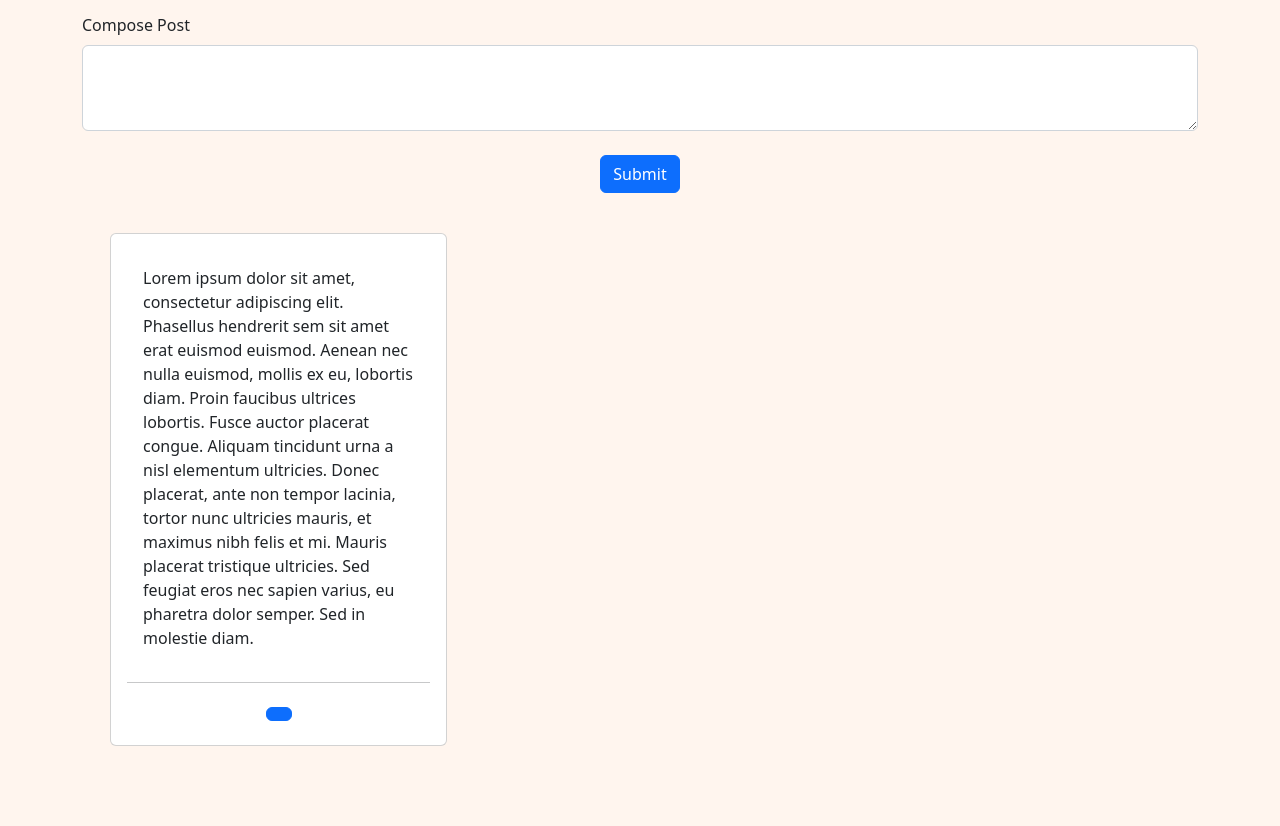
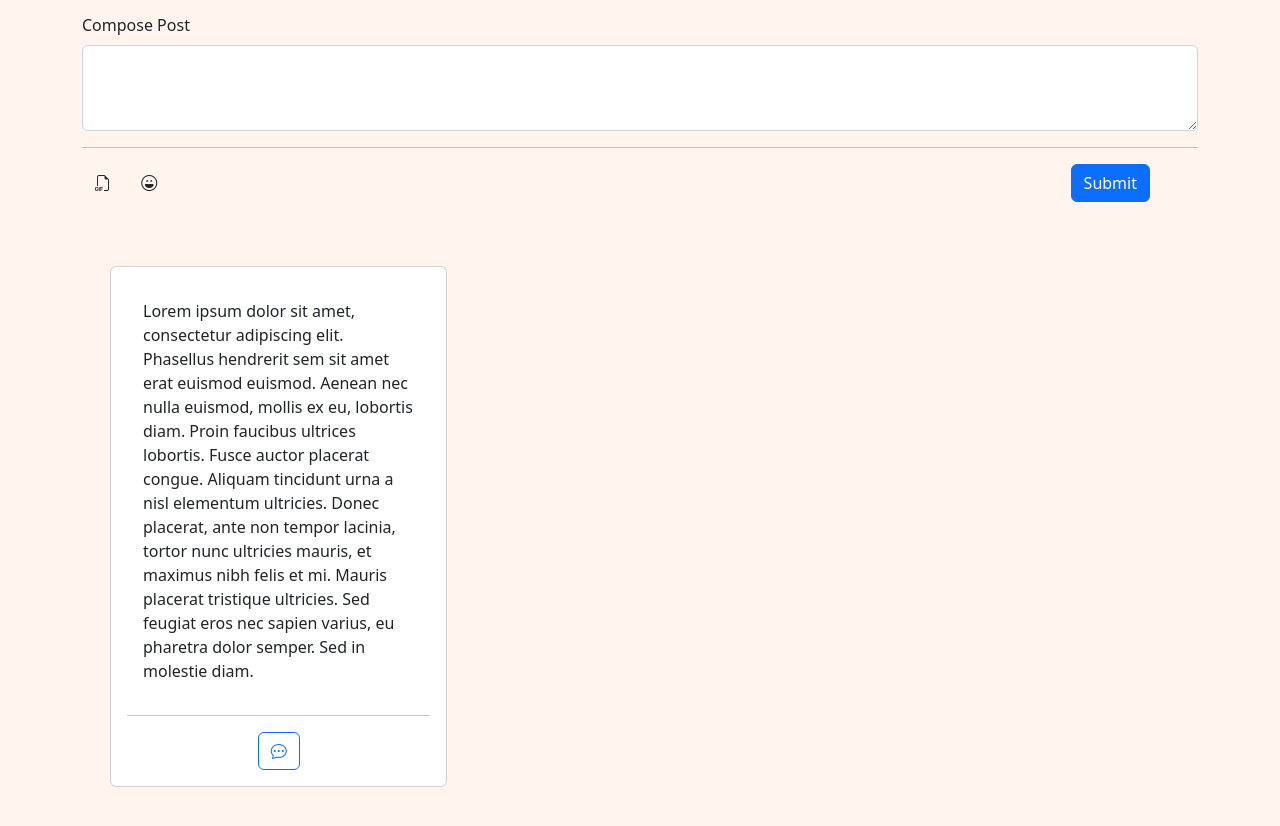
Before and after one commit to TheWeion/fp-lap1-journaling-website-frontend, a plain HTML site: page client/index.html in a window 1280 px wide. Shown: the part 186-1012 px from the top of the page. Before the commit the page ends 972 px from the top, so only its background shows below. Drawn offline with nearby package versions, Linux system fonts and the light colour scheme; files whose address does not match are found by name.

Commit message:
Added GIF and Emoji buttons to index.html

```diff
--- a/client/assets/css/style.css
+++ b/client/assets/css/style.css
@@ -1,3 +1,5 @@
+@import url("https://cdn.jsdelivr.net/npm/bootstrap-icons@1.8.3/font/bootstrap-icons.css");
+
 body {
     background-color: #FFF5EE;
 }
@@ -6,9 +8,13 @@ header {
     background-color: #7D4A2C;
 }
 
-#logo{
+#logo {
     display: block;
     max-width: 128px;
     margin-right: auto;
     margin-left: auto;
 }
+
+#btn-post{
+    float: right
+}
--- a/client/index.html
+++ b/client/index.html
@@ -25,6 +25,7 @@
           -- ──────────────────────────────────────────────────────────────────────────────
           -->
           <link rel="stylesheet" href="./assets/css/style.css">
+          <link rel="stylesheet" href="https://cdn.jsdelivr.net/npm/bootstrap-icons@1.8.3/font/bootstrap-icons.css">
           <script type="text/javascript" src="js/app.js"></script>
           <script defer type="text/javascript" src="js/index.js"></script>
         <title>TITLE - Home</title>
@@ -39,13 +40,14 @@
             <section id="frm-compose-post">
                 <label for="txt-message" class="form-label">Compose Post</label>
                 <textarea class="form-control" name="txt-message" id="txt-message" rows="3"></textarea>
+                <hr>
                 <div id="msg-widget">
+                    <button type="button" role="button" title="GIF" onclick="" class="btn bi-filetype-gif"></button>
+                    <button type="button" role="button" title="Emoji" onclick="" class="btn bi-emoji-laughing"></button>
                     <!-- TODO: Add Emoji and GIF select  -->
+                    <button id="btn-post" type="submit" class="btn btn-primary mx-5">Submit</button>
                 </div>
                 <br>
-                <div class="text-center">
-                    <button type="submit" class="btn btn-primary">Submit</button>
-                </div>
             </section>
             <div id="post-list" class="row row-cols-md-3 row-cols-sm-1 p-3 mx-auto">
                 <div class="col my-4">
@@ -55,7 +57,7 @@
                         </div>
                         <hr>
                         <div class="text-center">
-                            <button type="button" role="button" title="View Post" onclick="window.open('http://localhost:3000/status')" class="btn btn-primary m-2"></button>
+                            <button type="button" role="button" title="View Post" onclick="window.open('http://localhost:3000/status')" class="btn btn-outline-primary bi-chat-dots"></button>
                         </div>
                     </article>
                 </div>
```
Also changed, not shown: client/status.html (renamed from status.html).
